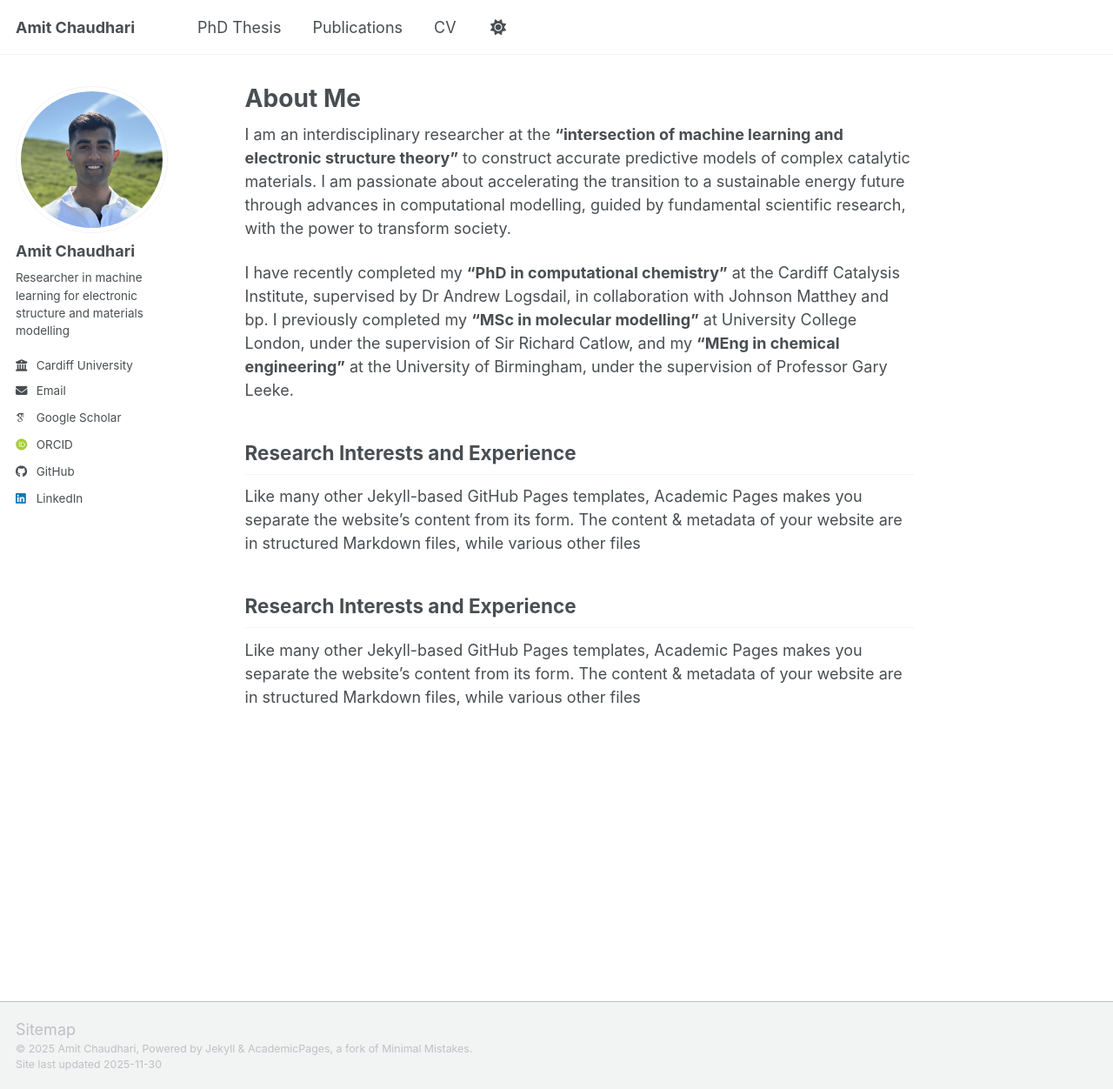
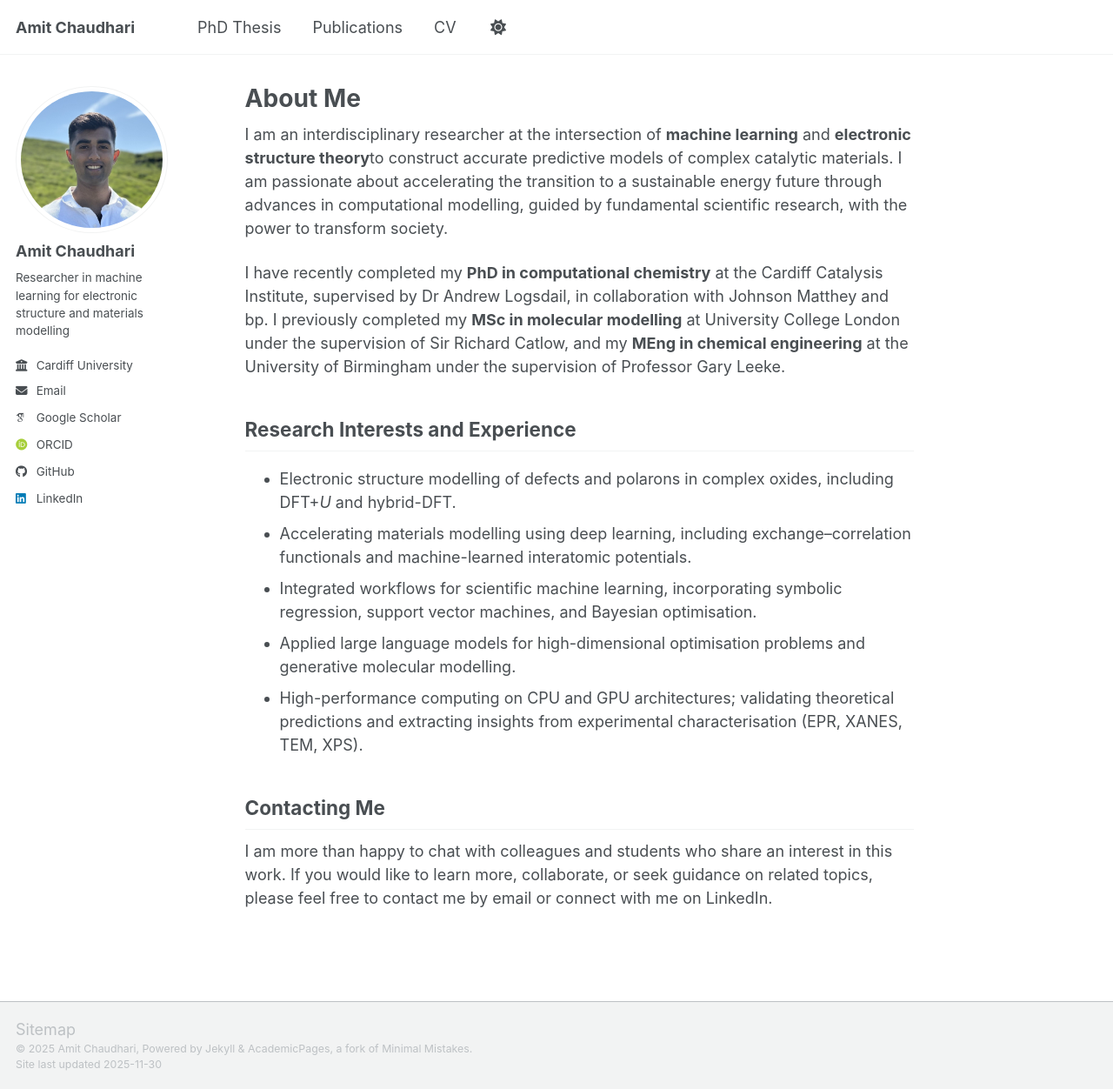
Before and after one commit to amitmc1/amitmc1.github.io, a Jekyll site: the page built from _pages/about.md, in a window 1280 px wide and 1252 px high. Shown: the whole window at 87% size. Built offline with Jekyll 4.4.1, drawn with Linux system fonts in a browser that asks for light colours; some web fonts are replaced; a script bundle is joined from its source files by our own code; library files that are not in the unit come from our copies.

Commit message:
Update about.md

```diff
--- a/_pages/about.md
+++ b/_pages/about.md
@@ -7,16 +7,26 @@ redirect_from:
   - /about.html
 ---
 
-I am an interdisciplinary researcher at the <strong>"intersection of machine learning and electronic structure theory"</strong> to construct accurate predictive models of complex catalytic materials. I am passionate about accelerating the transition to a sustainable energy future through advances in computational modelling, guided by fundamental scientific research, with the power to transform society.
+I am an interdisciplinary researcher at the intersection of <strong>machine learning</strong> and <strong>electronic structure theory</strong>to construct accurate predictive models of complex catalytic materials. I am passionate about accelerating the transition to a sustainable energy future through advances in computational modelling, guided by fundamental scientific research, with the power to transform society.
 
 <p></p>
 
-I have recently completed my <strong>"PhD in computational chemistry"</strong> at the Cardiff Catalysis Institute, supervised by Dr Andrew Logsdail, in collaboration with Johnson Matthey and bp. I previously completed my <strong>"MSc in molecular modelling"</strong> at University College London, under the supervision of Sir Richard Catlow, and my <strong>"MEng in chemical engineering"</strong> at the University of Birmingham, under the supervision of Professor Gary Leeke.
+I have recently completed my <strong>PhD in computational chemistry</strong> at the Cardiff Catalysis Institute, supervised by Dr Andrew Logsdail, in collaboration with Johnson Matthey and bp. I previously completed my <strong>MSc in molecular modelling</strong> at University College London under the supervision of Sir Richard Catlow, and my <strong>MEng in chemical engineering</strong> at the University of Birmingham under the supervision of Professor Gary Leeke.
 
 <p></p>
 
 ## Research Interests and Experience
-Like many other Jekyll-based GitHub Pages templates, Academic Pages makes you separate the website's content from its form. The content & metadata of your website are in structured Markdown files, while various other files
+<ul>
+  <li>Electronic structure modelling of defects and polarons in complex oxides, including DFT+<em>U</em> and hybrid-DFT.</li>
 
-## Research Interests and Experience
-Like many other Jekyll-based GitHub Pages templates, Academic Pages makes you separate the website's content from its form. The content & metadata of your website are in structured Markdown files, while various other files
+  <li>Accelerating materials modelling using deep learning, including exchange–correlation functionals and machine-learned interatomic potentials.</li>
+
+  <li>Integrated workflows for scientific machine learning, incorporating symbolic regression, support vector machines, and Bayesian optimisation.</li>
+
+  <li>Applied large language models for high-dimensional optimisation problems and generative molecular modelling.</li>
+
+  <li>High-performance computing on CPU and GPU architectures; validating theoretical predictions and extracting insights from experimental characterisation (EPR, XANES, TEM, XPS).</li>
+</ul>
+
+## Contacting Me
+I am more than happy to chat with colleagues and students who share an interest in this work. If you would like to learn more, collaborate, or seek guidance on related topics, please feel free to contact me by email or connect with me on LinkedIn.
```
